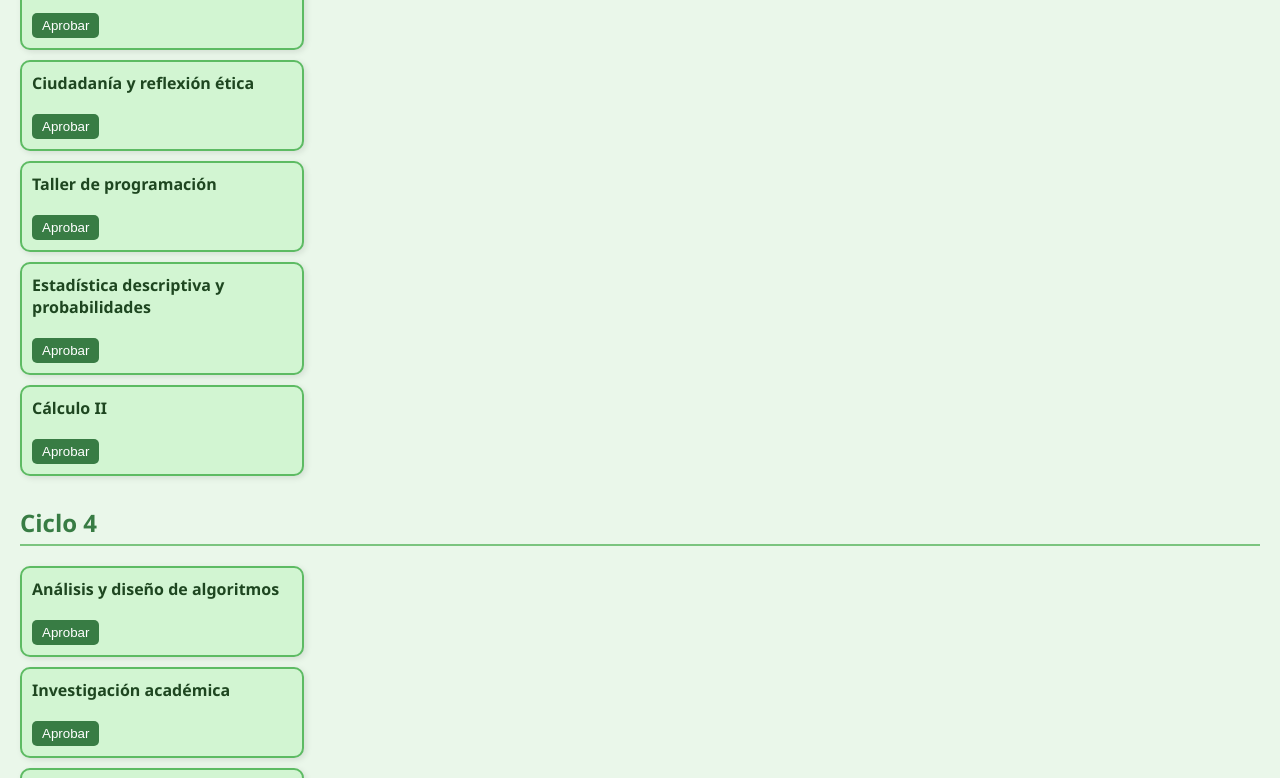
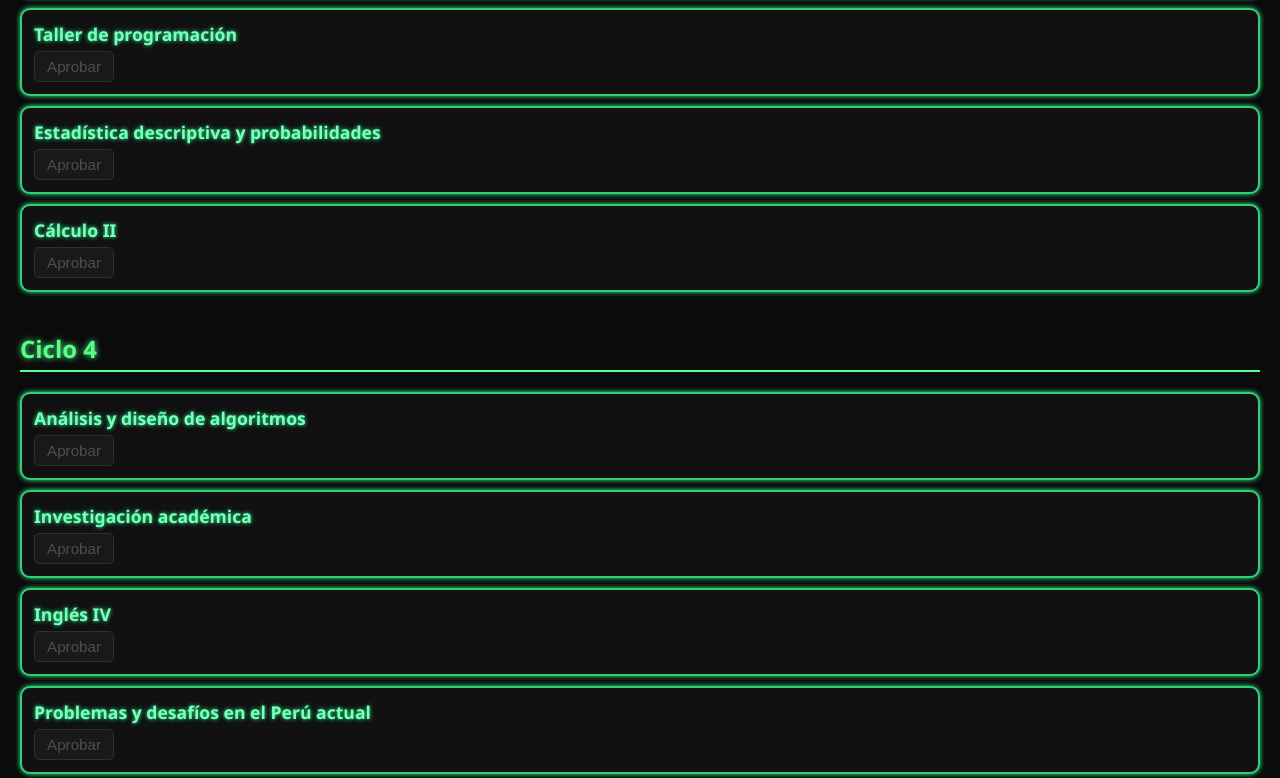
Before and after one commit to MinanoPerezKamiCarolina/malla-curricular, a plain HTML site: page index.html in a window 1280 px wide. Shown: the part 2022-2800 px from the top of the page. Drawn offline with Linux system fonts and the light colour scheme.

Commit message:
Update style.css

```diff
--- a/style.css
+++ b/style.css
@@ -1,73 +1,91 @@
 body {
   font-family: 'Segoe UI', sans-serif;
-  background-color: #eaf7ea;
-  color: #1e4620;
+  background-color: #0b0b0b;
+  margin: 0;
   padding: 20px;
-  margin: 0;
+  color: #d0ffd0;
 }
 
 h1 {
   text-align: center;
-  color: #2c6e49;
+  color: #66ff99;
+  margin-bottom: 30px;
+  text-shadow: 0 0 10px #66ff99;
+}
+
+h2 {
+  color: #55ff88;
+  margin-top: 40px;
+  border-bottom: 2px solid #55ff88;
+  padding-bottom: 5px;
+  text-shadow: 0 0 6px #55ff88;
 }
 
 .ciclo {
-  margin-top: 30px;
-}
-
-.ciclo h2 {
-  color: #387c44;
-  border-bottom: 2px solid #7bc47f;
-  padding-bottom: 5px;
+  margin-bottom: 30px;
 }
 
 .contenedor-cursos {
   display: flex;
-  flex-wrap: wrap;
+  flex-direction: column;
   gap: 15px;
 }
 
 .curso {
-  background-color: #d2f5d2;
-  border: 2px solid #5dbb63;
+  background-color: #111;
+  border: 2px solid #33cc77;
+  padding: 12px;
   border-radius: 10px;
-  padding: 10px;
-  width: 260px;
-  box-shadow: 2px 2px 6px rgba(0,0,0,0.1);
-  transition: transform 0.2s ease;
-}
-
-.curso:hover {
-  transform: scale(1.03);
+  display: flex;
+  flex-direction: column;
+  gap: 5px;
+  transition: background-color 0.3s, border-color 0.3s;
+  color: #caffca;
+  box-shadow: 0 0 5px #2aff88;
 }
 
 .curso h3 {
-  margin: 0 0 5px;
-  font-size: 16px;
-}
-
-.prereq {
-  font-size: 13px;
-  color: #2e7d32;
-  margin-top: 5px;
+  margin: 0;
+  font-size: 1.1em;
+  color: #7affc1;
+  text-shadow: 0 0 4px #2aff88;
 }
 
 button {
-  margin-top: 10px;
-  padding: 5px 10px;
-  border: none;
+  padding: 6px 12px;
+  font-size: 0.95em;
+  background-color: #1a1a1a;
+  border: 1px solid #5aff91;
   border-radius: 5px;
-  background-color: #387c44;
-  color: white;
   cursor: pointer;
+  color: #aaffd0;
+  transition: background-color 0.3s, border-color 0.3s, box-shadow 0.3s;
 }
 
-button:hover {
-  background-color: #2e7d32;
+button:hover:not(:disabled) {
+  background-color: #222;
+  box-shadow: 0 0 8px #50ffa7;
+}
+
+button:disabled {
+  background-color: #1f1f1f;
+  border-color: #444;
+  color: #777;
+  cursor: not-allowed;
+  opacity: 0.6;
 }
 
 .aprobado {
-  background-color: #a4e6a4;
-  border-color: #2e7d32;
-  opacity: 0.8;
+  background-color: #1a3f2a;
+  border-color: #00ff88;
+  box-shadow: 0 0 10px #00ff88;
 }
+
+.desbloqueado:not(.aprobado) {
+  animation: glow 1.5s infinite alternate;
+}
+
+@keyframes glow {
+  from { box-shadow: 0 0 5px #2aff88; }
+  to { box-shadow: 0 0 15px #4dffa6; }
+}
```
